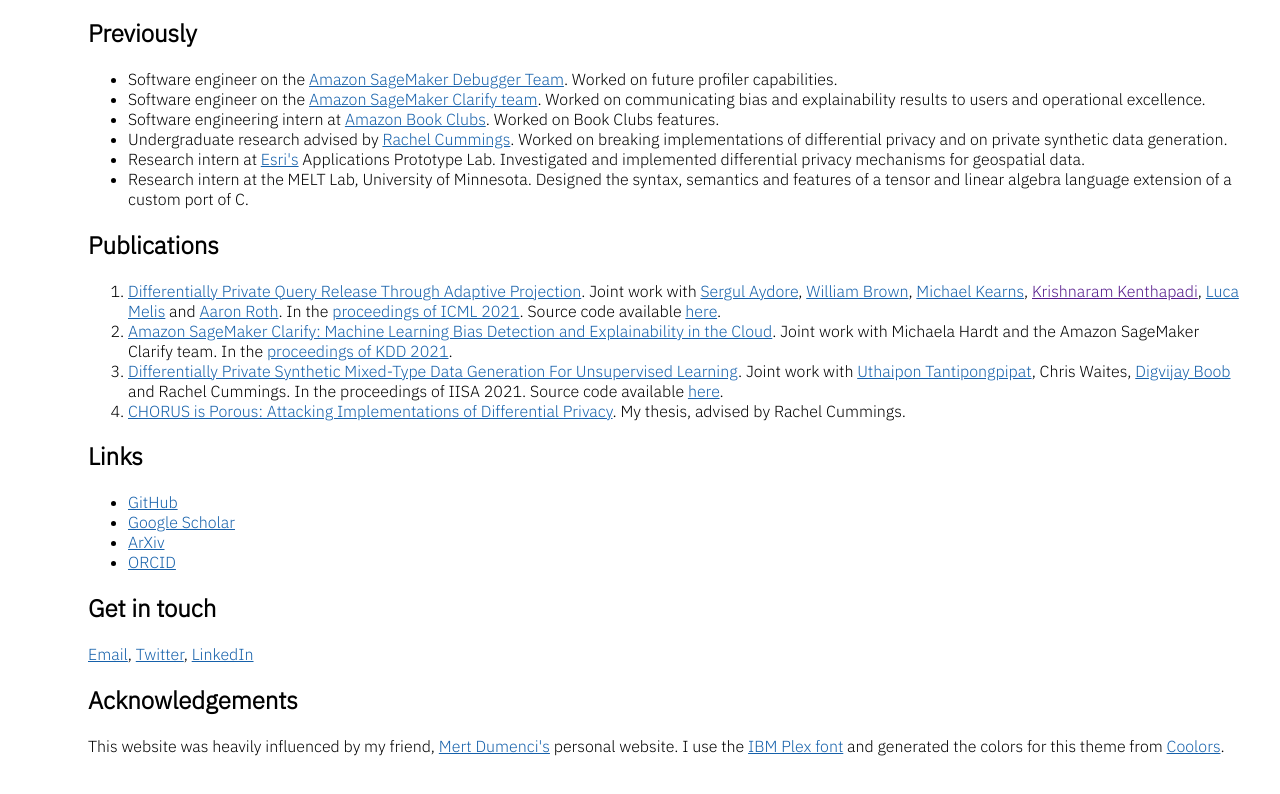
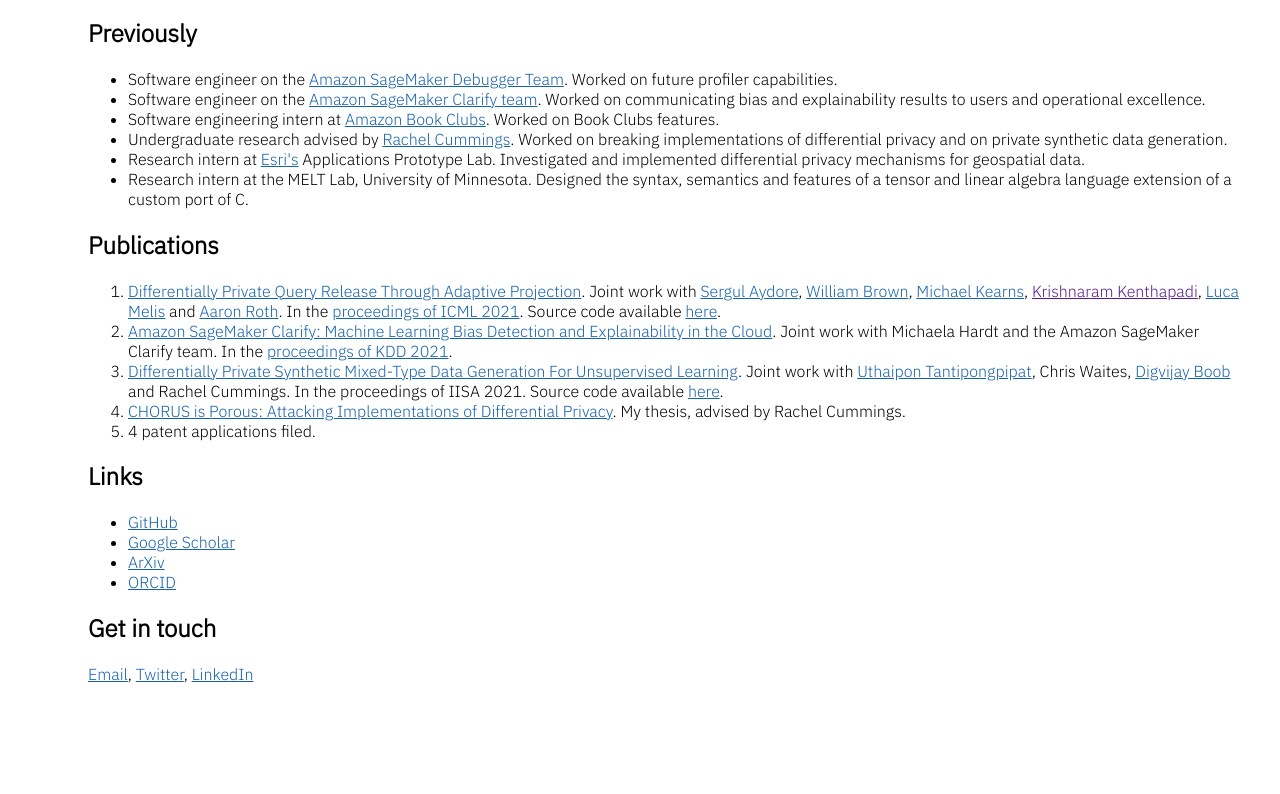
Before and after one commit to AnkitSiva/ankitsiva.github.io, a plain HTML site: page index.html in a window 1280 px wide. Shown: the part 166-960 px from the top of the page. After the commit the page ends 924 px from the top, so only its background shows below. Drawn offline with Linux system fonts and the light colour scheme.

Commit message:
Update index.html

```diff
--- a/index.html
+++ b/index.html
@@ -55,6 +55,9 @@
                 <li>
                     <a href=https://smartech.gatech.edu/handle/1853/63870>CHORUS is Porous: Attacking Implementations of Differential Privacy</a>. My thesis, advised by Rachel Cummings.
                 </li>
+		<li>
+			4 patent applications filed.
+		</li>
             </ol>
 
 
@@ -69,7 +72,4 @@
             <h2> Get in touch </h2>
             <p> <a href="mailto:ankitsiva@gmail.com">Email</a>, <a href="https://www.twitter.com/ankitsiva">Twitter</a>, <a href="https://www.linkedin.com/in/ankitsiva">LinkedIn</a>
 
-            <h2> Acknowledgements </h2>
-            This website was heavily influenced by my friend, <a href=https://www.dumenci.me>Mert Dumenci's</a> personal website. I use the <a href=https://www.ibm.com/plex/>IBM Plex font</a> and generated the colors for this theme from <a href=https://www.coolors.co>Coolors</a>.
-
 </body>
```
